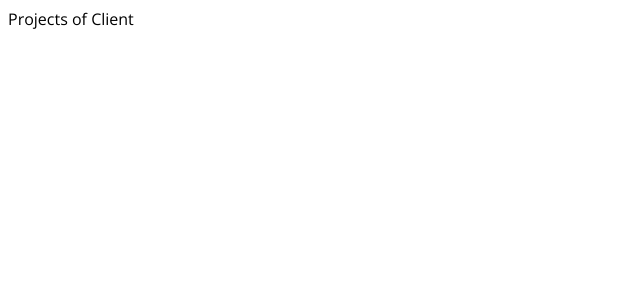
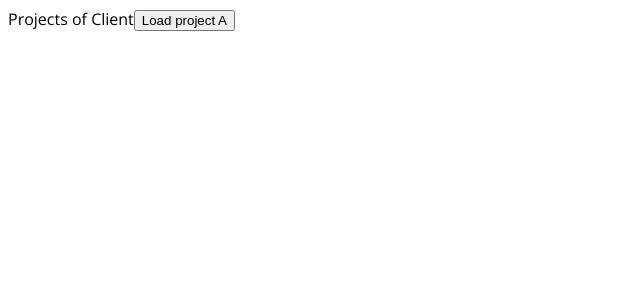
Before and after one commit to Alfonso-Jim/nextjs-course-code-01, a Next.js app: page /clients/bash in a window 1280 px wide. Shown: the top 300 px of the page, without its empty margins (0-640 px from the left). Built offline with nearby package versions, Linux system fonts and the light colour scheme.

Commit message:
Add nested navigation

```diff
--- a/pages/clients/[id]/index.tsx
+++ b/pages/clients/[id]/index.tsx
@@ -1,7 +1,17 @@
 import { useRouter } from "next/router";
 
 const ClientsProjectsPage = () => {
-  return <div>Projects of Client</div>;
+  const router = useRouter();
+
+  const LoadProjectHandler = () => {
+    router.push({ pathname: "/clients/[id]/[clientProjectId]", query: { id: "punch", clientProjectId: "project1" } });
+  };
+  return (
+    <div>
+      Projects of Client
+      <button onClick={LoadProjectHandler}>Load project A</button>
+    </div>
+  );
 };
 
 export default ClientsProjectsPage;
```
